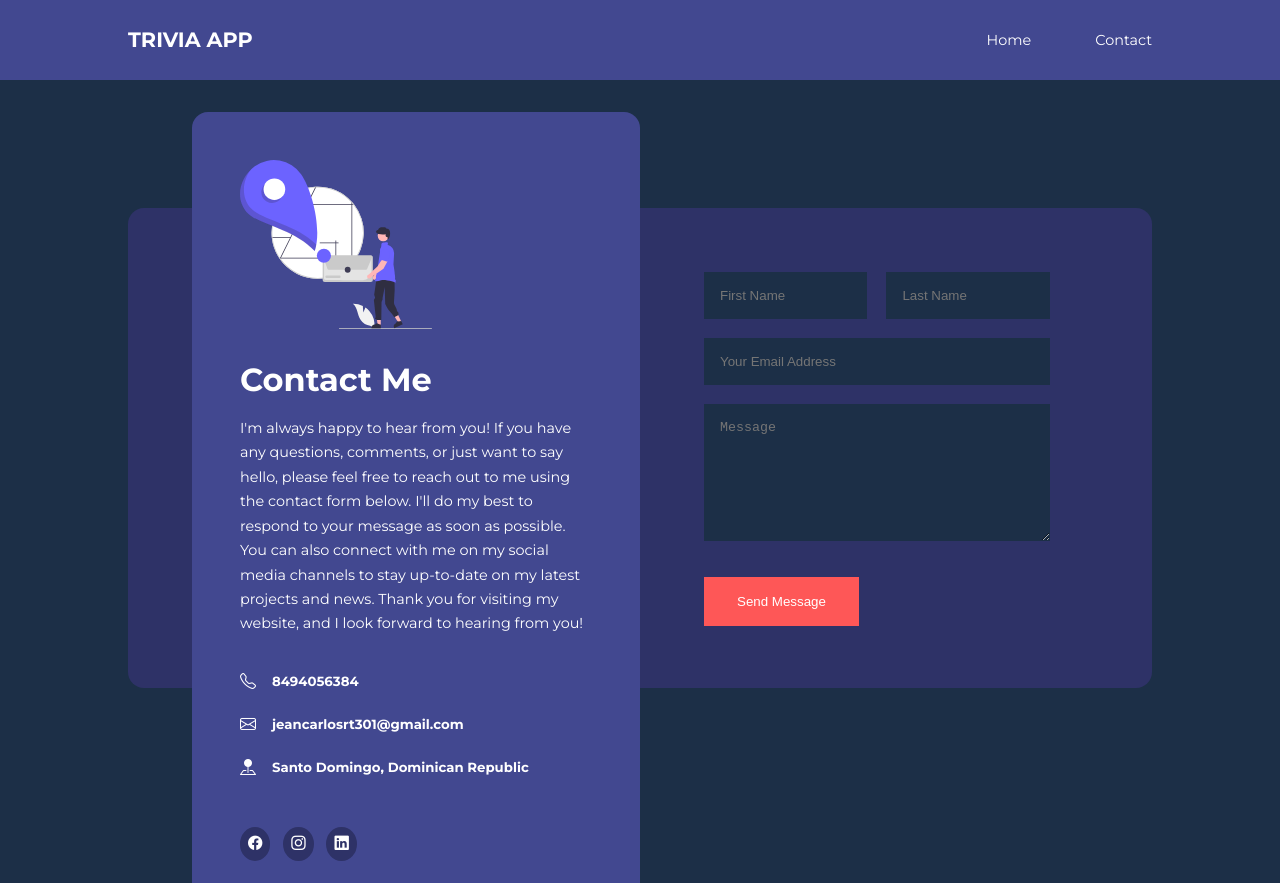
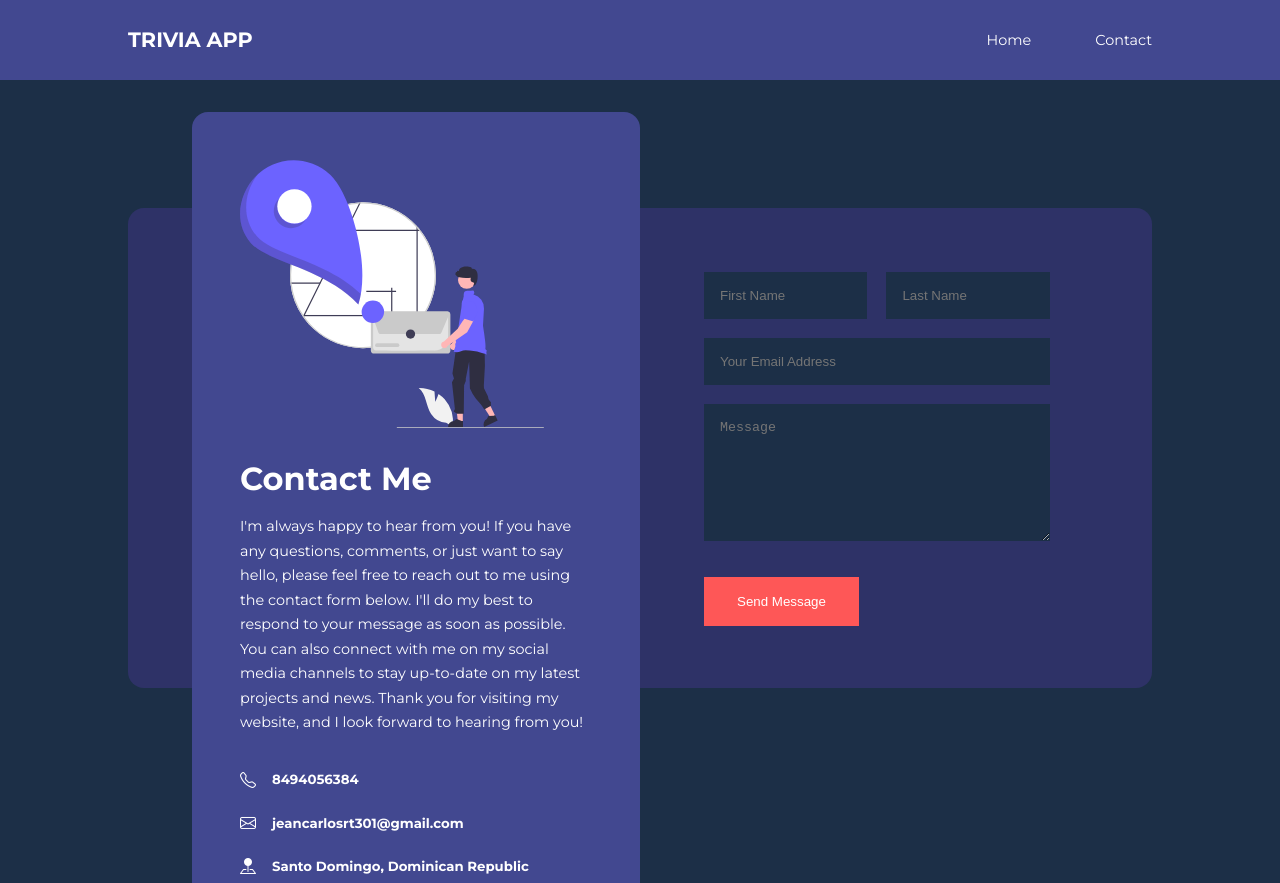
Before and after one commit to JeanRodriguez18/Trivia-App, a plain HTML site: page contact.html in a window 1280 px wide. Shown: the top 883 px of the page. Drawn offline with nearby package versions, Linux system fonts and the light colour scheme.

Commit message:
Cambiando tamaño de la imagen

```diff
--- a/css/style.css
+++ b/css/style.css
@@ -262,7 +262,7 @@ nav button {
 }
 
 .aside_image{
-    width: 12rem;
+    width: 19rem;
     margin-bottom: 2rem;
 }
 
```
